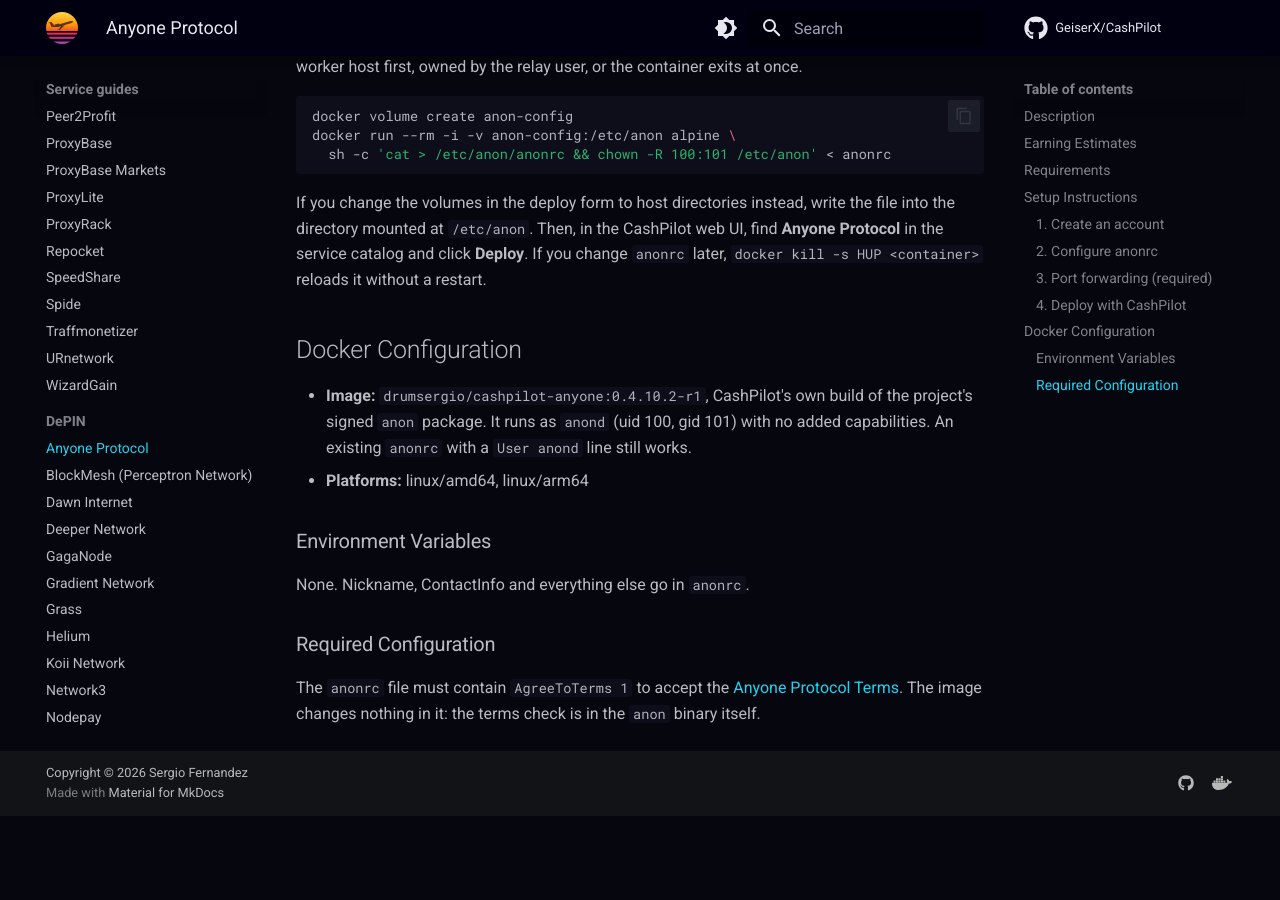
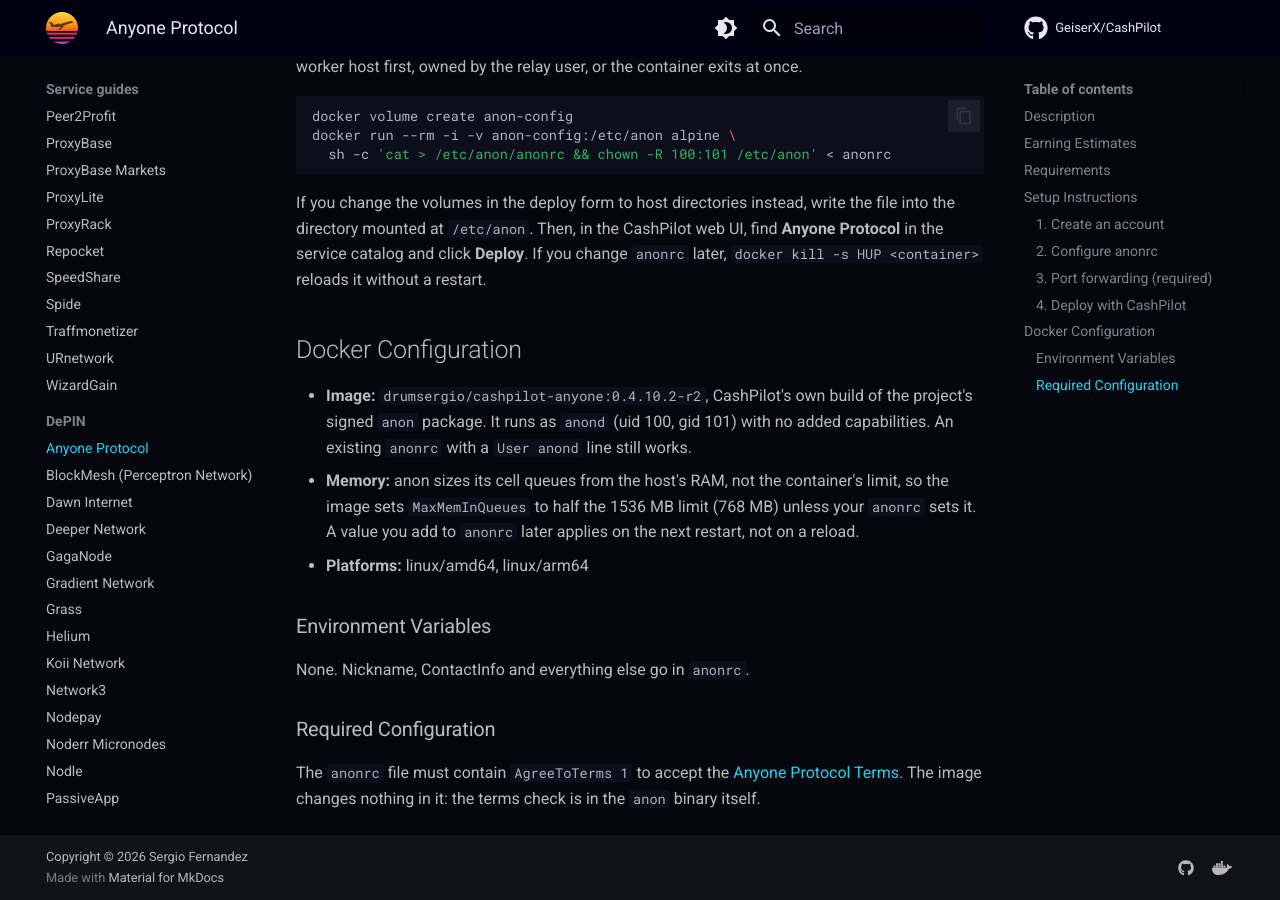
Before and after one commit to GeiserX/CashPilot, an MkDocs documentation site: the page built from docs/guides/anyone-protocol.md, in a window 1280 px wide and 900 px high, scrolled down 2582 px. Built offline with MkDocs 1.6.1 and Material for MkDocs 9.7.7, drawn with Linux system fonts in a browser that asks for light colours; comment, search, counter and statistics services are not loaded; before the commit the page ends 3398 px from its top, so only the background shows below that.

Commit message:
fix(catalog): keep a new Anyone relay's queues inside its 1536 MB limit with image r2 (#464)

```diff
--- a/docs/guides/anyone-protocol.md
+++ b/docs/guides/anyone-protocol.md
@@ -78,7 +78,8 @@
 
 ## Docker Configuration
 
-- **Image:** `drumsergio/cashpilot-anyone:0.4.10.2-r1`, CashPilot's own build of the project's signed `anon` package. It runs as `anond` (uid 100, gid 101) with no added capabilities. An existing `anonrc` with a `User anond` line still works.
+- **Image:** `drumsergio/cashpilot-anyone:0.4.10.2-r2`, CashPilot's own build of the project's signed `anon` package. It runs as `anond` (uid 100, gid 101) with no added capabilities. An existing `anonrc` with a `User anond` line still works.
+- **Memory:** anon sizes its cell queues from the host's RAM, not the container's limit, so the image sets `MaxMemInQueues` to half the 1536 MB limit (768 MB) unless your `anonrc` sets it. A value you add to `anonrc` later applies on the next restart, not on a reload.
 - **Platforms:** linux/amd64, linux/arm64
 
 ### Environment Variables
```
Also changed, not shown: 1 other file.
